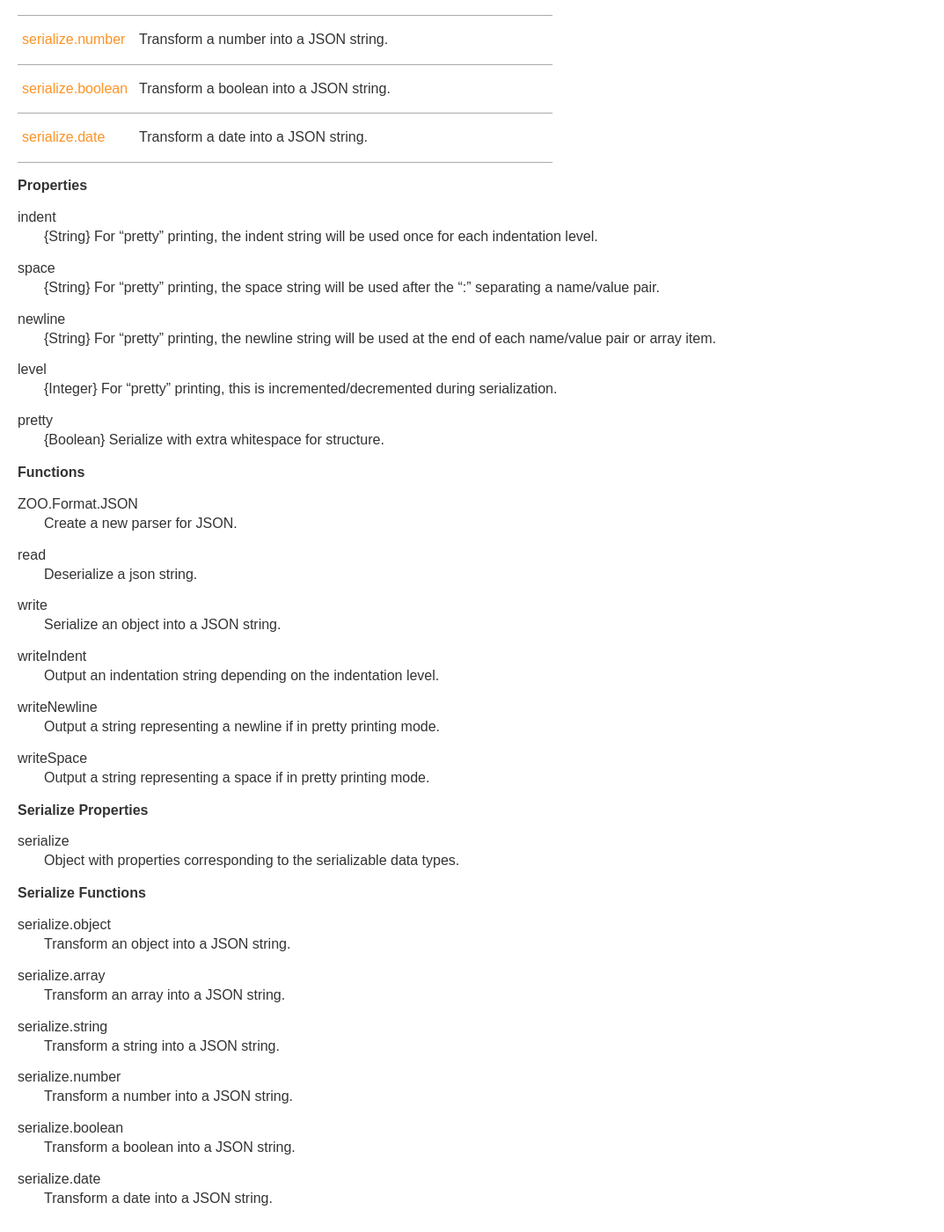
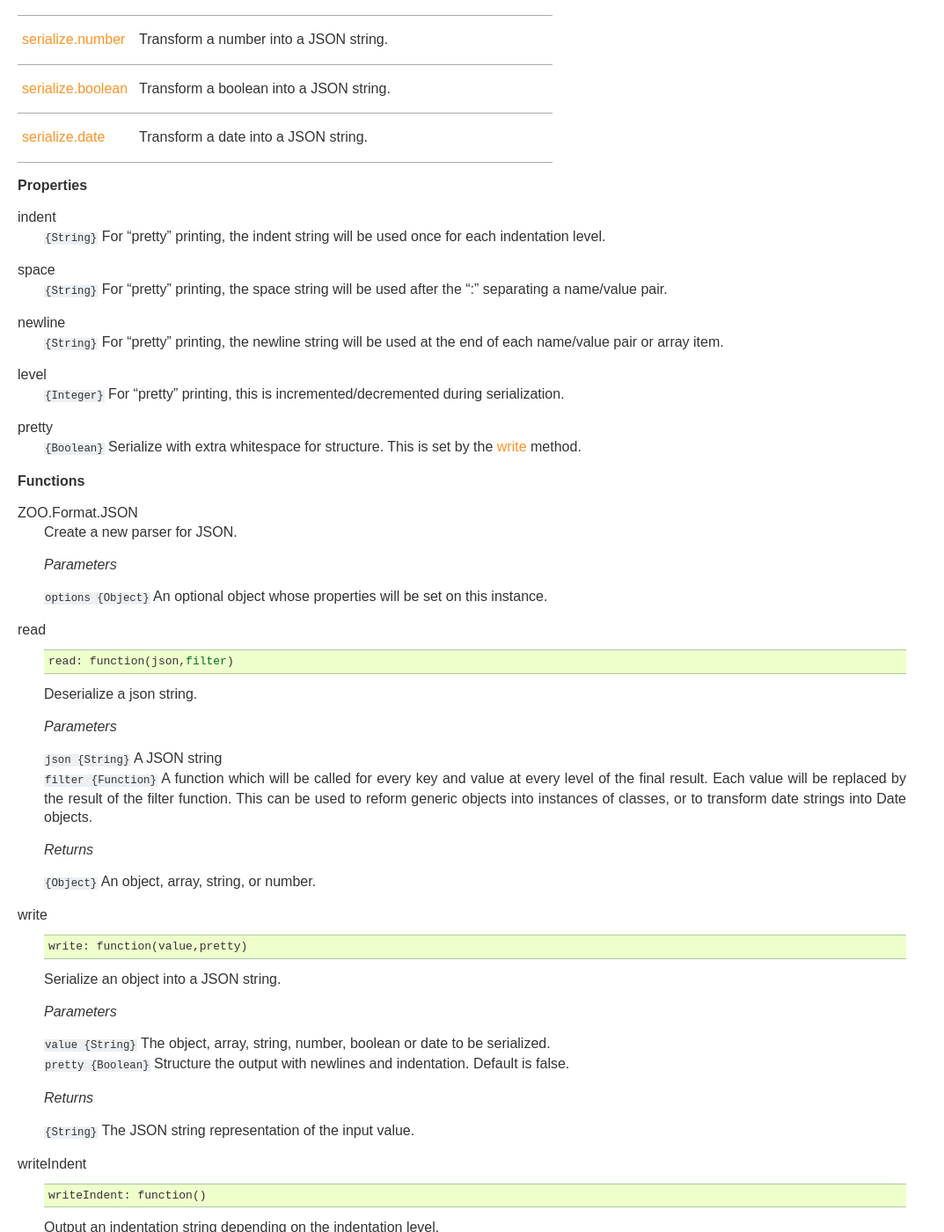
Before and after one commit to hydroleader/zoo-project, a Sphinx documentation site: the page built from docs/api/zoo-format-json.txt, in a window 1280 px wide and 1400 px high, scrolled down 1879 px. Shown: the whole window at 88% size, without its empty margins (0-1073 px from the left). Built offline with Sphinx 7.4.7, drawn with Linux system fonts in a browser that asks for light colours; some of the changed text lies outside the part shown.

Commit message:
add missing function details

```diff
--- a/docs/api/zoo-format-json.txt
+++ b/docs/api/zoo-format-json.txt
@@ -86,27 +86,27 @@ Serialize Functions
 .. _indent:
 
 indent
-  {String} For "pretty" printing, the indent string will be used once for each indentation level.
+  ``{String}`` For "pretty" printing, the indent string will be used once for each indentation level.
 
 .. _space:
 
 space
-  {String} For "pretty" printing, the space string will be used after the ":" separating a name/value pair.
+  ``{String}`` For "pretty" printing, the space string will be used after the ":" separating a name/value pair.
 
 .. _newline:
 
 newline
-  {String} For "pretty" printing, the newline string will be used at the end of each name/value pair or array item.
+  ``{String}`` For "pretty" printing, the newline string will be used at the end of each name/value pair or array item.
 
 .. _level:
 
 level
-  {Integer} For "pretty" printing, this is incremented/decremented during serialization.
+  ``{Integer}`` For "pretty" printing, this is incremented/decremented during serialization.
 
 .. _pretty:
 
 pretty
-  {Boolean} Serialize with extra whitespace for structure.
+  ``{Boolean}`` Serialize with extra whitespace for structure. This is set by the :ref:`write <write>` method.
 
 **Functions**
 
@@ -115,37 +115,92 @@ pretty
 ZOO.Format.JSON
   Create a new parser for JSON.
 
+  *Parameters*
+
+  ``options {Object}`` An optional object whose properties will be set on this instance.
+
 .. _read:
 
 read
+  ::
+
+    read: function(json,filter)
+
   Deserialize a json string.
+
+  *Parameters*
+
+  | ``json {String}`` A JSON string
+  | ``filter {Function}`` A function which will be called for every key and value at every level of the final result.  Each value will be replaced by the result of the filter function.  This can be used to reform generic objects into instances of classes, or to transform date strings into Date objects.
+
+  *Returns*
+
+  ``{Object}`` An object, array, string, or number.
 
 .. _write:
 
 write
+  ::
+
+    write: function(value,pretty)
+
   Serialize an object into a JSON string.
+
+  *Parameters*
+
+  | ``value {String}`` The object, array, string, number, boolean or date to be serialized.
+  | ``pretty {Boolean}`` Structure the output with newlines and indentation.  Default is false.
+
+  *Returns*
+
+  ``{String}`` The JSON string representation of the input value.
 
 .. _writeIndent:
 
 writeIndent
+  ::
+
+    writeIndent: function()
+
   Output an indentation string depending on the indentation level.
+
+  *Returns*
+
+  ``{String}`` An appropriate indentation string.
 
 .. _writeNewline:
 
 writeNewline
+  ::
+
+    writeNewline: function()
+
   Output a string representing a newline if in pretty printing mode.
+
+  *Returns*
+
+  ``{String}`` A string representing a new line.
 
 .. _writeSpace:
 
 writeSpace
+  ::
+
+    writeSpace: function()
+
   Output a string representing a space if in pretty printing mode.
+
+  *Returns*
+
+  ``{String}`` A space.
 
 **Serialize Properties**
 
 .. _serialize:
 
 serialize
-  Object with properties corresponding to the serializable data types.
+  Object with properties corresponding to the serializable data types. Property
+  values are functions that do the actual serializing.
 
 **Serialize Functions**
 
@@ -154,27 +209,75 @@ serialize
 serialize.object
   Transform an object into a JSON string.
 
+  *Parameters*
+
+  ``object {Object}`` The object to be serialized.
+
+  *Returns*
+
+  ``{String}`` A JSON string representing the object.
+
 .. _serialize.array:
 
 serialize.array
   Transform an array into a JSON string.
+
+  *Parameters*
+
+  ``array {Array}`` The array to be serialized
+
+  *Returns*
+
+  ``{String}`` A JSON string representing the array.
 
 .. _serialize.string:
 
 serialize.string
   Transform a string into a JSON string.
 
+  *Parameters*
+
+  ``string {String}`` The string to be serialized
+
+  *Returns*
+
+  ``{String}`` A JSON string representing the string.
+
 .. _serialize.number:
 
 serialize.number
   Transform a number into a JSON string.
+
+  *Parameters*
+
+  ``number {Number}`` The number to be serialized.
+
+  *Returns*
+
+  ``{String}`` A JSON string representing the number.
 
 .. _serialize.boolean:
 
 serialize.boolean
   Transform a boolean into a JSON string.
 
+  *Parameters*
+
+  ``bool {Boolean}`` The boolean to be serialized.
+
+  *Returns*
+
+  ``{String}`` A JSON string representing the boolean.
+
 .. _serialize.date:
 
 serialize.date
   Transform a date into a JSON string.
+
+  *Parameters*
+
+  ``date {Date}`` The date to be serialized.
+
+  *Returns*
+
+  ``{String}`` A JSON string representing the date.
```
